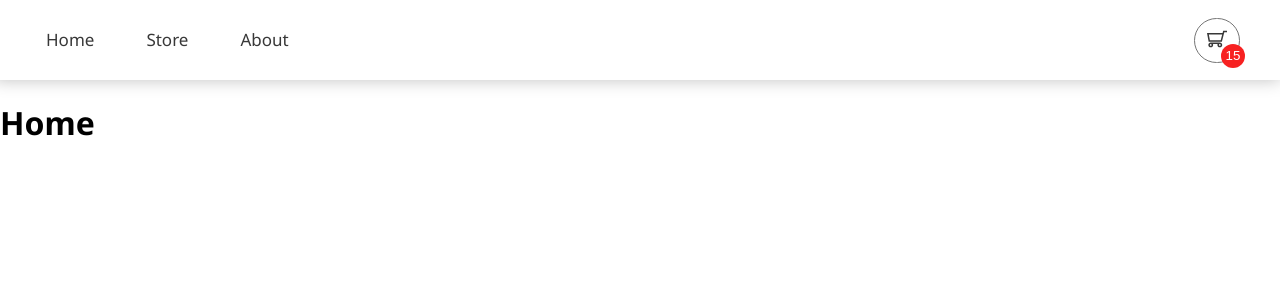
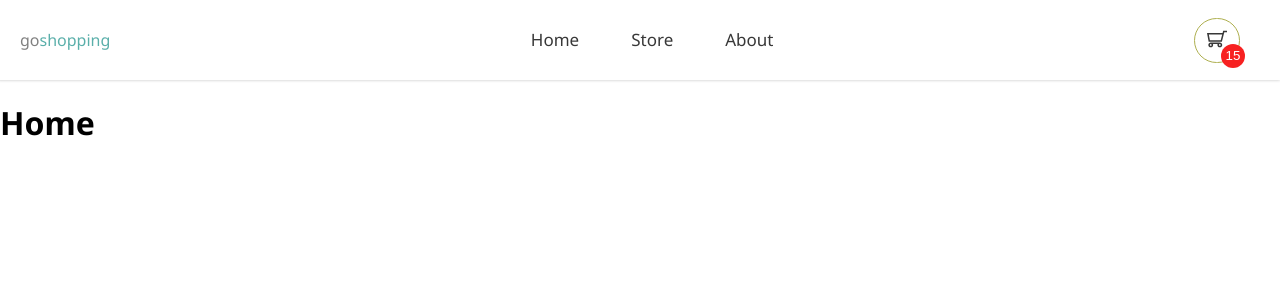
Before and after one commit to anarhitetka/react-typescript__shopping-cart, a React (Vite) app: page / in a window 1280 px wide. Shown: the top 300 px of the page. Built offline with nearby package versions, Linux system fonts and the light colour scheme.

Commit message:
add logo in navbar

```diff
--- a/src/components/Navbar.styled.tsx
+++ b/src/components/Navbar.styled.tsx
@@ -10,9 +10,9 @@ export const Nav = styled.nav`
   padding: 0 20px;
   height: 80px;
   background-color: var(--primary);
-  box-shadow: -3px -3px 16px 3px var(--shadow-dark);
-  -webkit-box-shadow: -3px -3px 16px 3px var(--shadow-dark);
-  -moz-box-shadow: -3px -3px 16px 3px var(--shadow-dark);
+  box-shadow: -1px -1px 3px 1px var(--shadow-dark);
+  -webkit-box-shadow: -1px -1px 3px 1px var(--shadow-dark);
+  -moz-box-shadow: -1px -1px 3px 1px var(--shadow-dark);
   position: sticky;
   top: 0;
   z-index: 1;
@@ -24,6 +24,21 @@ export const Nav = styled.nav`
     div {
       display: flex;
       flex-direction: column;
+    }
+  }
+`;
+
+export const LogoNavbar = styled.div`
+  .left {
+    color: grey;
+  }
+  .right {
+    color: var(--blue-medium);
+  }
+  @media (max-width: 520px) {
+    .left,
+    .right {
+      display: none;
     }
   }
 `;
@@ -56,7 +71,7 @@ export const NavButton = styled.button`
 
 export const NavButtonShoppingCart = styled.button`
   background-color: var(--primary);
-  border: 1px solid var(--secondary-light);
+  border: 1px solid var(--green-medium);
   margin-right: 20px;
   padding: 10px 12px;
   border-radius: 50px;
@@ -66,8 +81,7 @@ export const NavButtonShoppingCart = styled.button`
     margin-right: 0;
   }
   &:hover {
-    background-color: var(--green-light);
-    border: 1px solid var(--green-medium);
+    border: 1px solid var(--secondary-medium);
   }
 `;
 
--- a/src/components/Navbar.tsx
+++ b/src/components/Navbar.tsx
@@ -5,6 +5,10 @@ import cartSvg from "../assets/cart.svg";
 export function Navbar() {
   return (
     <S.Nav>
+      <S.LogoNavbar>
+        <span className="left">go</span>
+        <span className="right">shopping</span>
+      </S.LogoNavbar>
       <div>
         <NavLink to="/">
           <S.NavButton>Home</S.NavButton>
```
